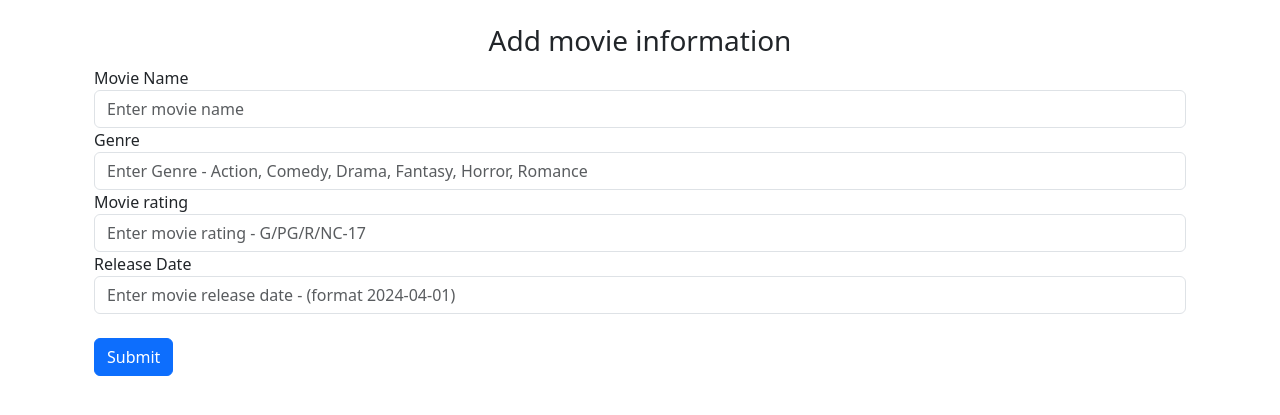
After one commit to SaifSiddique009/movie-rating-sys, a Flask app: template templates/add_movie.html in a window 1280 px wide. The commit adds this page. Shown: the top 415 px of the page. Run offline with Flask 3, Linux system fonts and the light colour scheme; the template is opened without the code that fills it, so the values that code supplies are empty.

Commit message:
fixed login feature, add movie, rate movie

```diff
--- a/app.py
+++ b/app.py
@@ -1,7 +1,8 @@
-from flask import Flask, render_template, request, jsonify
-from database import load_full_movie_details, load_movies_from_db, check_movie
+from flask import Flask, render_template, request, jsonify, session, redirect, url_for
+from database import load_full_movie_details, load_movies_from_db, check_movie, search_movie, update_info, load_user_from_db
 
 app = Flask(__name__)
+app.secret_key = 'sdfasdf fsdfjasdf'
 
 # @app.before_request
 # def before_request():
@@ -19,7 +20,11 @@ def login():
   if request.method == 'POST':
     email = request.form.get('email')
     password = request.form.get('password')
-    print(email, password)
+    user = load_user_from_db(email, password)
+    if user:
+      return redirect(url_for('home'))
+    else:
+      return render_template('login.html', error='Invalid email or password')
   return render_template('login.html')
 
 # Home Page
@@ -27,6 +32,18 @@ def login():
 def home():
   movies = load_movies_from_db()
   return render_template('home.html', movies= movies)
+
+# Search Movie Page (Need to work more)
+@app.route('/home', methods = ['POST'])
+def search_movie_page():
+  movie_name = request.form.get('search')
+  # print(movie_name)
+  movie_status = search_movie(movie_name)
+  print(movie_status)
+  if not movie_status:
+    return 'Not Found'
+  return render_template('moviepage.html', movie=movie_status)
+
 
 # Home Page API
 @app.route('/api/home/movies')
@@ -43,6 +60,7 @@ def show_movie(id):
 
   return render_template('moviepage.html',
                          movie=movie)
+
 # Movie Page API
 @app.route("/api/movie/<id>")
 def show_movie_json(id):
@@ -56,18 +74,39 @@ def add_movie():
     # Assuming there won't be any movie with same name and genre
     movie_name = request.form.get('movie_name')
     genre = request.form.get('genre')
-    # print(email, password)
-    movie_status = check_movie(movie_name, genre)
-
-    if not movie_status:
-      # movie database e nai, tai new movie entry korbo
-
+    rating = request.form.get('rating')
+    release_date = request.form.get('release_date')
+    # print(movie_name, genre)
+    movie_status = check_movie(movie_name, genre, rating, release_date)
+    if movie_status:
+      return jsonify('Movie already exists')
+    else:
+      return redirect(url_for('home'))
 
   return render_template('add_movie.html')
 
-# Search Movie
+# Rate Movie
+@app.route("/rate/<id>", methods = ['GET', 'POST'])
+def rate_movie(id):
+  movie = load_full_movie_details(id)
 
-# Rate Movid
+  if request.method == 'POST':
+    rating = request.form.get('add_rating')
+    if rating is not None and len(rating) != 0:
+        try:
+            rating_float = float(rating)
+            print("App.py", movie)
+            update_movie = update_info(movie, rating_float)
+            print("App.py-Updated:", update_movie)
+            return render_template('moviepage.html', movie=update_movie)
+        except ValueError:
+            print("The rating cannot be converted to a float.")
+    else:
+        print("No rating was provided.")
 
+  return render_template('rate_movie.html', movie=movie)
+
+
+# Call Main Function
 if __name__ == "__main__":
   app.run(host='0.0.0.0', debug=True)
--- /dev/null
+++ b/templates/add_movie.html
@@ -0,0 +1,49 @@
+{% extends "base.html" %}
+
+{% block title %}Add Movie{% endblock %}
+
+{% block content %}
+<div class= "container">
+  <form method="POST">
+    <h3 align="center" class="mt-4">Add movie information</h3>
+    <div class="form-group">
+      <label for="movie_name">Movie Name</label>
+      <input
+        type="text"
+        class="form-control"
+        name="movie_name"
+        placeholder="Enter movie name"
+      />
+    </div>
+    <div class="form-group">
+      <label for="genre">Genre</label>
+      <input
+        type="text"
+        class="form-control"
+        name="genre"
+        placeholder="Enter Genre - Action, Comedy, Drama, Fantasy, Horror, Romance"
+      />
+    </div>
+    <div class="form-group">
+      <label for="rating">Movie rating</label>
+      <input
+        type="text"
+        class="form-control"
+        name="rating"
+        placeholder="Enter movie rating - G/PG/R/NC-17""
+      />
+    </div>
+    <div class="form-group">
+      <label for="release_date">Release Date</label>
+      <input
+        type="text"
+        class="form-control"
+        name="release_date"
+        placeholder="Enter movie release date - (format 2024-04-01)"
+      />
+    </div>
+    <br />
+    <button type="submit" class="btn btn-primary">Submit</button>
+  </form>
+</div>
+{% endblock %}
--- a/templates/movies.html
+++ b/templates/movies.html
@@ -3,6 +3,6 @@
     <h4><a href="/movie/{{movie['id']}}" class="link-dark link-offset-2 link-underline-opacity-25 link-underline-opacity-100-hover">{{movie['name']}}</a></h4>
   </div>
   <div class= "col-3 d-flex flex-row-reverse">
-    <a href="/" type="button" class="btn btn-outline-primary" >Rate movie</a>
+    <a href="/rate/{{movie['id']}}" type="button" class="btn btn-outline-primary" >Rate movie</a>
   </div>
 </div>
```
Also changed, not shown: database.py (+39 -9 lines), templates/home.html (+4 -9 lines), templates/rate_movie.html (added, +55 -0 lines).
